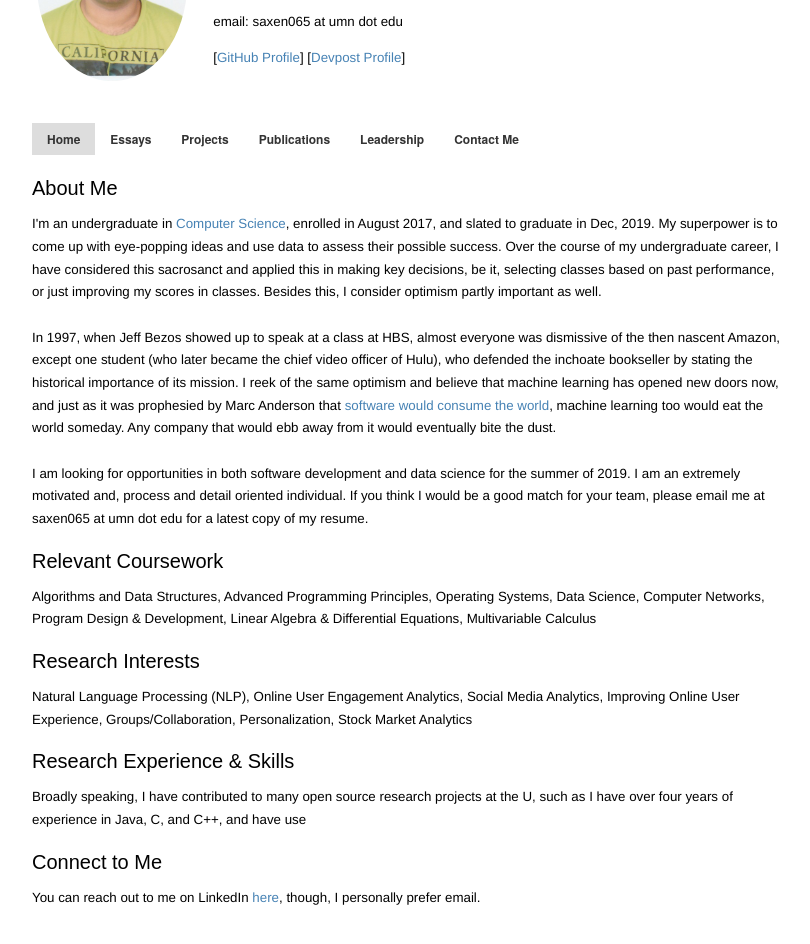
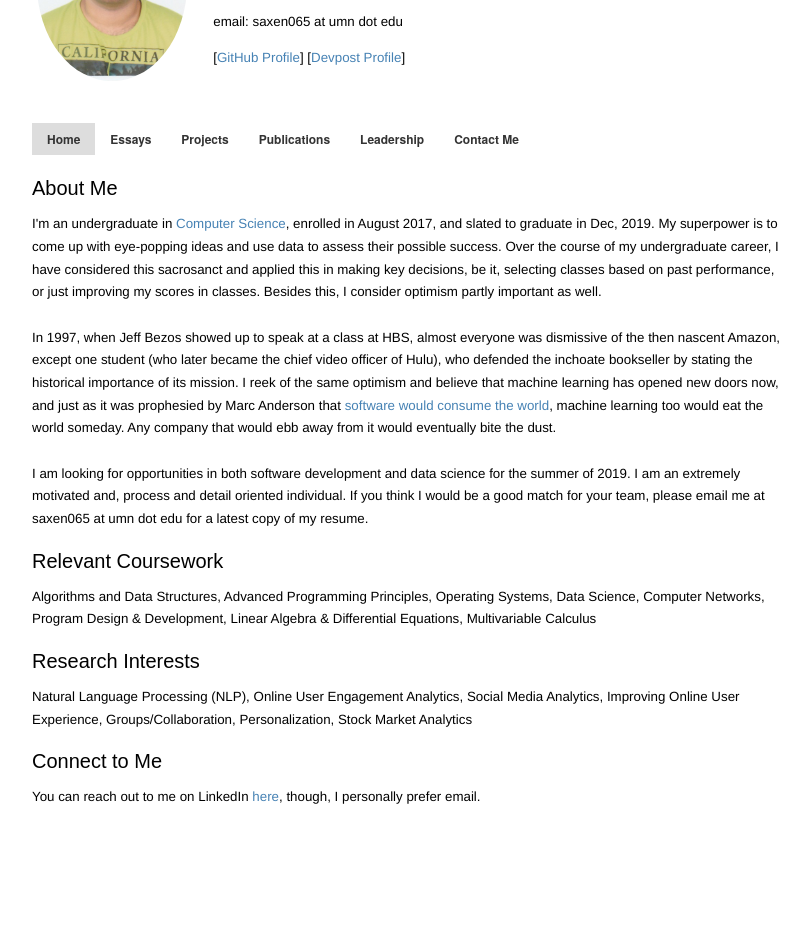
Before and after one commit to aditya800/personal-website, a plain HTML site: page index.html in a window 1280 px wide. Shown: the part 148-1092 px from the top of the page, without its empty margins (108-918 px from the left). After the commit the page ends 1043 px from the top, so only its background shows below. Drawn offline with Linux system fonts and the light colour scheme.

Commit message:
Update index.html

```diff
--- a/index.html
+++ b/index.html
@@ -69,10 +69,6 @@ Algorithms and Data Structures, Advanced Programming Principles, Operating Syste
 
 <p> Natural Language Processing (NLP), Online User Engagement Analytics, Social Media Analytics, Improving Online User Experience, Groups/Collaboration, Personalization, Stock Market Analytics </p>
 
-<h1> Research Experience & Skills </h1>
-
-<p> Broadly speaking, I have contributed to many open source research projects at the U, such as I have over four years of experience in Java, C, and C++, and have use </p>
-
 <h1> Connect to Me </h1>
 
 <p> You can reach out to me on LinkedIn <a href="https://www.linkedin.com/in/aditya-s-4b37244b/" target="_blank"> here</a>, though, I personally prefer email. </p>
```
